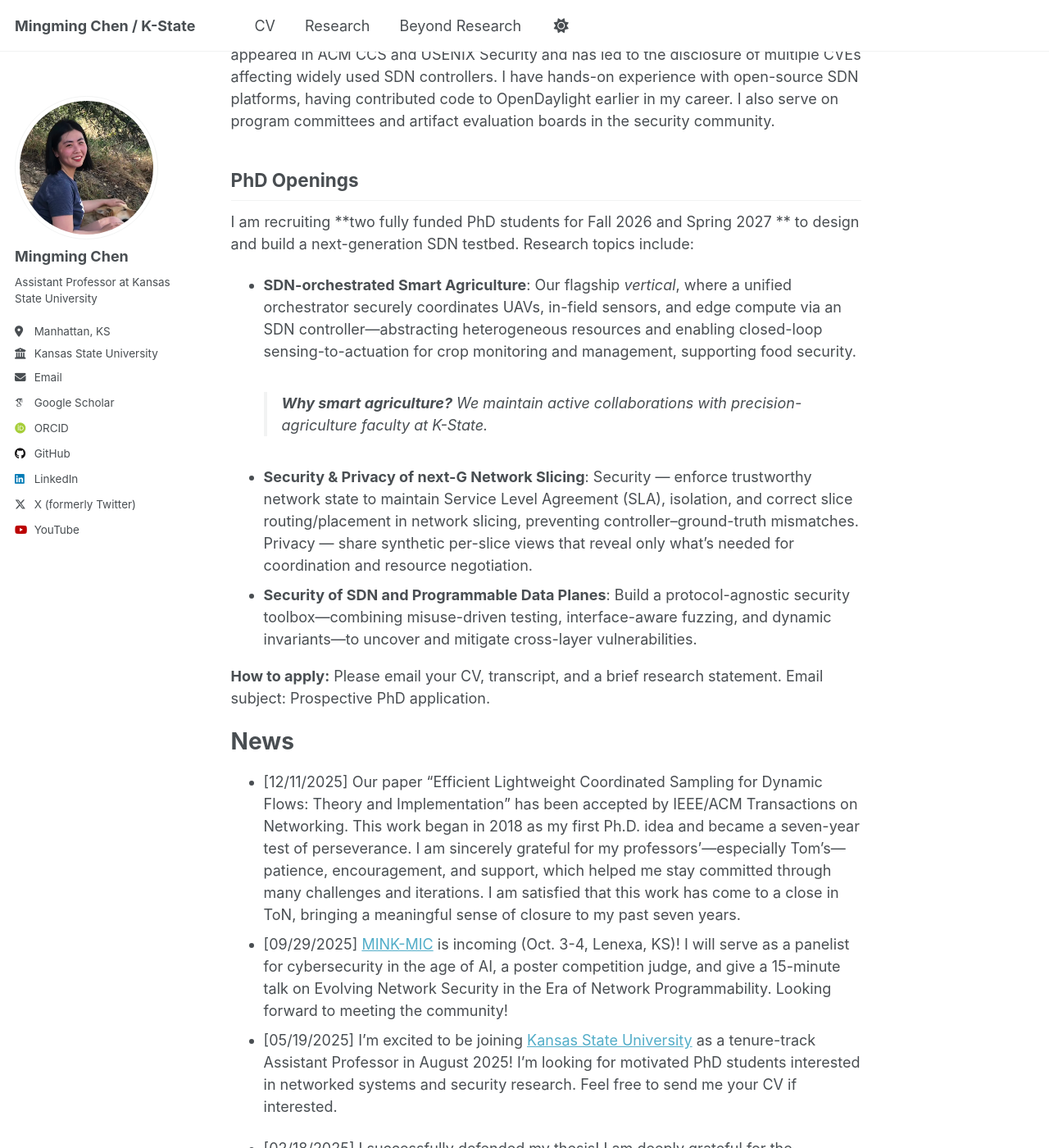
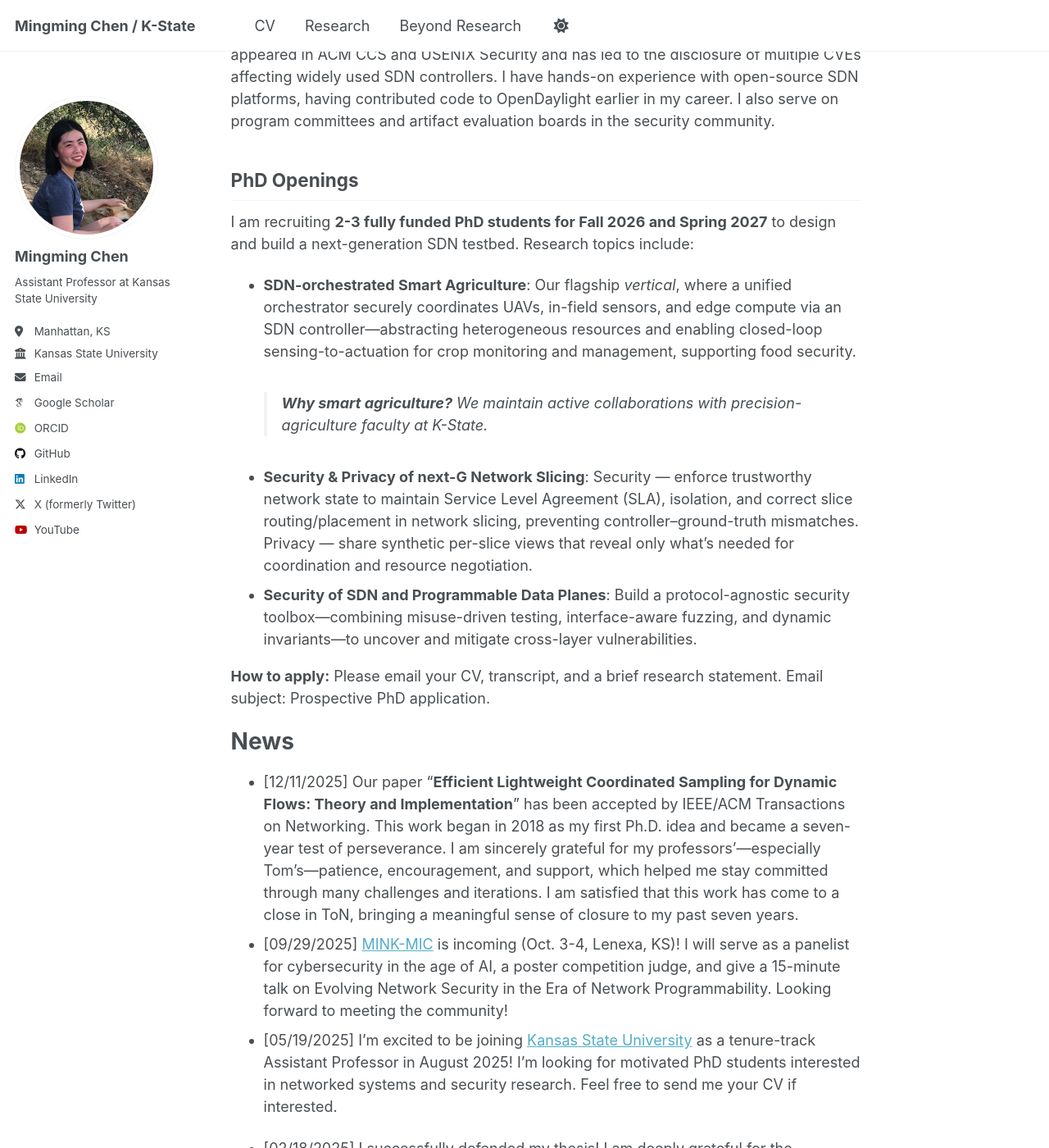
Before and after one commit to mzc796/mzc796.github.io, a Jekyll site: the page built from _pages/about.md, in a window 1280 px wide and 1400 px high, scrolled down 250 px. Shown: the whole window at 82% size. Built offline with Jekyll 4.4.1, drawn with Linux system fonts in a browser that asks for light colours; some web fonts are replaced; a script that is not in the unit is left out.

Commit message:
Update PhD openings and news section in about.md

```diff
--- a/_pages/about.md
+++ b/_pages/about.md
@@ -9,7 +9,7 @@
 I am an assistant professor in Computer Science at **Kansas State University**. I recently earned my Ph.D. in Computer Science and Engineering from Penn State University. I was honored to be advised by [Tom La Porta](https://www.cse.psu.edu/~tfl12/) and [Trent Jaeger](https://www.trentjaeger.com/). I am also grateful for the IBM Research collaboration and guidance from [Teryl Taylor](https://research.ibm.com/people/teryl-taylor) and [Fred Araujo](https://research.ibm.com/people/frederico-araujo). My research focuses on Software-Defined Networking (SDN) security, optimization for defense placement, P4 programming, and machine learning–assisted security. My work has appeared in ACM CCS and USENIX Security and has led to the disclosure of multiple CVEs affecting widely used SDN controllers. I have hands-on experience with open-source SDN platforms, having contributed code to OpenDaylight earlier in my career. I also serve on program committees and artifact evaluation boards in the security community.
 
 ## PhD Openings
-I am recruiting **two fully funded PhD students for Fall 2026 and Spring 2027 ** to design and build a next-generation SDN testbed. Research topics include:
+I am recruiting **2-3 fully funded PhD students for Fall 2026 and Spring 2027** to design and build a next-generation SDN testbed. Research topics include:
 - **SDN-orchestrated Smart Agriculture**: Our flagship *vertical*, where a unified orchestrator securely coordinates UAVs, in-field sensors, and edge compute via an SDN controller—abstracting heterogeneous resources and enabling closed-loop sensing-to-actuation for crop monitoring and management, supporting food security.
   > **Why smart agriculture?** We maintain active collaborations with precision-agriculture faculty at K-State.
 - **Security & Privacy of next-G Network Slicing**: Security — enforce trustworthy network state to maintain Service Level Agreement (SLA), isolation, and correct slice routing/placement in network slicing, preventing controller–ground-truth mismatches. Privacy — share synthetic per-slice views that reveal only what’s needed for coordination and resource negotiation.
@@ -19,7 +19,7 @@
 
 News
 ======
-- [12/11/2025] Our paper “Efficient Lightweight Coordinated Sampling for Dynamic Flows: Theory and Implementation” has been accepted by IEEE/ACM Transactions on Networking. This work began in 2018 as my first Ph.D. idea and became a seven-year test of perseverance. I am sincerely grateful for my professors’—especially Tom’s—patience, encouragement, and support, which helped me stay committed through many challenges and iterations. I am satisfied that this work has come to a close in ToN, bringing a meaningful sense of closure to my past seven years.
+- [12/11/2025] Our paper “**Efficient Lightweight Coordinated Sampling for Dynamic Flows: Theory and Implementation**” has been accepted by IEEE/ACM Transactions on Networking. This work began in 2018 as my first Ph.D. idea and became a seven-year test of perseverance. I am sincerely grateful for my professors’—especially Tom’s—patience, encouragement, and support, which helped me stay committed through many challenges and iterations. I am satisfied that this work has come to a close in ToN, bringing a meaningful sense of closure to my past seven years.
 - [09/29/2025] [MINK-MIC](https://www.minkwic.org/) is incoming (Oct. 3-4, Lenexa, KS)! I will serve as a panelist for cybersecurity in the age of AI, a poster competition judge, and give a 15-minute talk on Evolving Network Security in the Era of Network Programmability. Looking forward to meeting the community!
 - [05/19/2025] I’m excited to be joining [Kansas State University](https://kcats.k-state.edu/) as a tenure-track Assistant Professor in August 2025! I’m looking for motivated PhD students interested in networked systems and security research. Feel free to send me your CV if interested.
 
```
